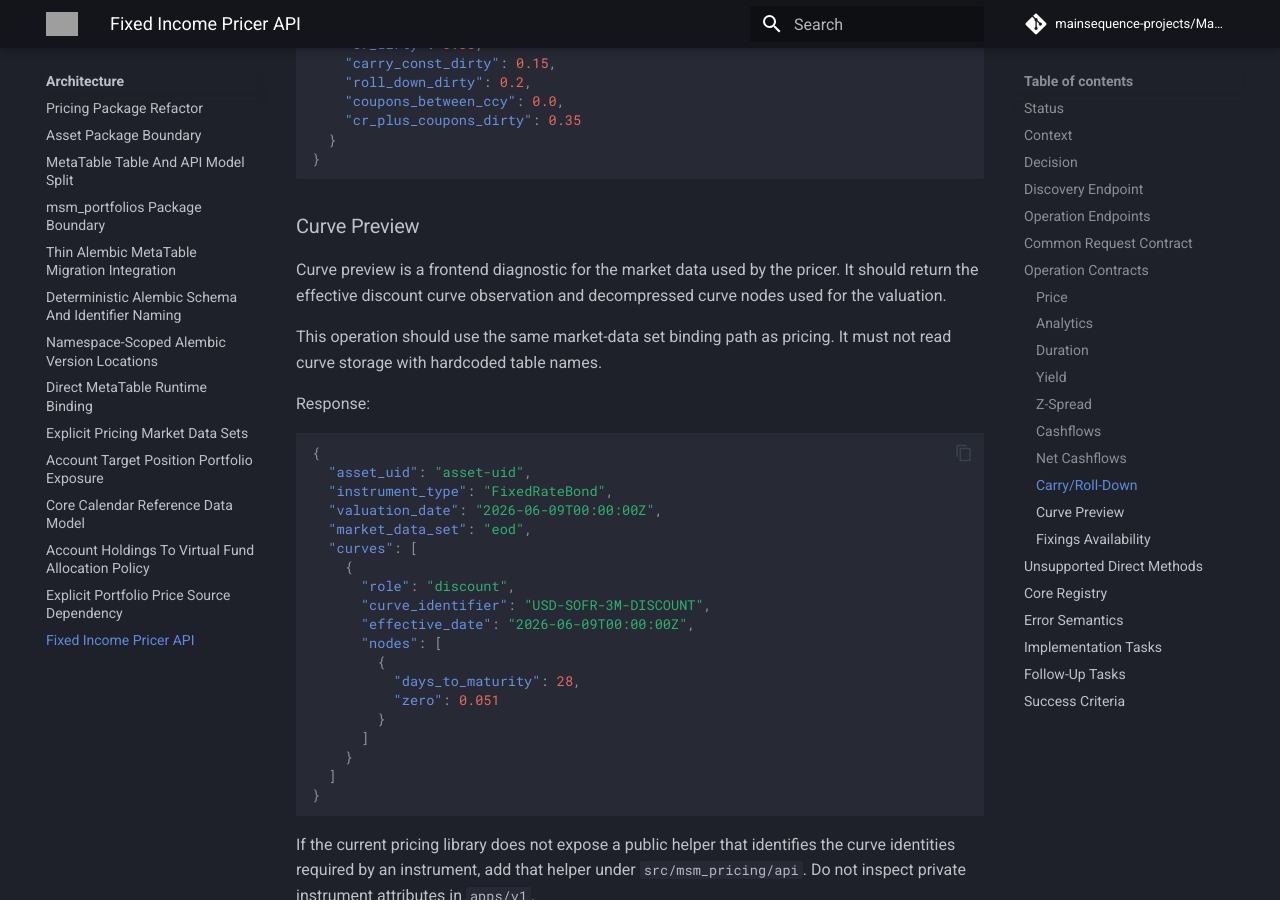
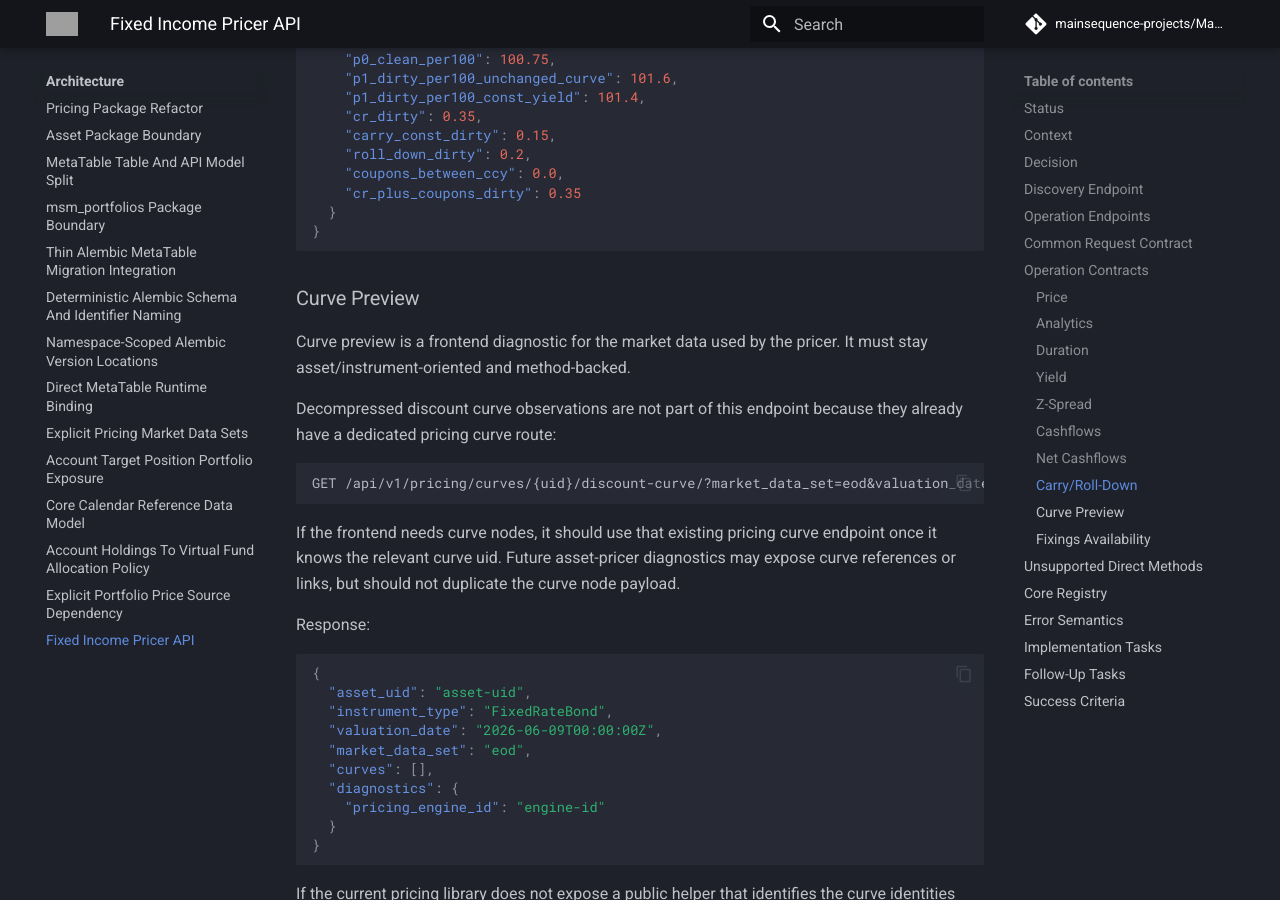
Before and after one commit to mainsequence-projects/MainSequenceMarkets, an MkDocs documentation site: the page built from docs/ADR/fast_api/v1/fixed-income-pricer-api.md, in a window 1280 px wide and 900 px high, scrolled down 8995 px. Built offline with MkDocs 1.6.1 and Material for MkDocs 9.7.7, drawn with Linux system fonts in a browser that asks for light colours; comment, search, counter and statistics services are not loaded; some of the changed text lies outside the part shown; grey boxes are pictures that could not be loaded.

````diff
--- a/docs/ADR/fast_api/v1/fixed-income-pricer-api.md
+++ b/docs/ADR/fast_api/v1/fixed-income-pricer-api.md
@@ -9,9 +9,14 @@ discovery, typed request/response contracts, OpenAPI assertions, route tests,
 and core execution tests are implemented.
 
 Current curve-preview and fixings-availability endpoints are implemented as
-method-backed diagnostics. They intentionally do not yet return decompressed
-curve nodes or per-index fixing coverage from storage. That deeper diagnostic
-payload remains tracked as follow-up work below.
+method-backed diagnostics. Decompressed curve nodes and effective curve dates
+are already exposed by the dedicated pricing curve route:
+
+```text
+GET /api/v1/pricing/curves/{uid}/discount-curve/
+```
+
+The asset pricer route should not duplicate that curve-storage endpoint.
 
 ## Context
 
@@ -471,11 +476,19 @@ Response:
 ### Curve Preview
 
 Curve preview is a frontend diagnostic for the market data used by the pricer.
-It should return the effective discount curve observation and decompressed curve
-nodes used for the valuation.
+It must stay asset/instrument-oriented and method-backed.
 
-This operation should use the same market-data set binding path as pricing. It
-must not read curve storage with hardcoded table names.
+Decompressed discount curve observations are not part of this endpoint because
+they already have a dedicated pricing curve route:
+
+```text
+GET /api/v1/pricing/curves/{uid}/discount-curve/?market_data_set=eod&valuation_date=2026-06-09T00:00:00Z
+```
+
+If the frontend needs curve nodes, it should use that existing pricing curve
+endpoint once it knows the relevant curve uid. Future asset-pricer diagnostics
+may expose curve references or links, but should not duplicate the curve node
+payload.
 
 Response:
 
@@ -485,19 +498,10 @@ Response:
   "instrument_type": "FixedRateBond",
   "valuation_date": "2026-06-09T00:00:00Z",
   "market_data_set": "eod",
-  "curves": [
-    {
-      "role": "discount",
-      "curve_identifier": "USD-SOFR-3M-DISCOUNT",
-      "effective_date": "2026-06-09T00:00:00Z",
-      "nodes": [
-        {
-          "days_to_maturity": 28,
-          "zero": 0.051
-        }
-      ]
-    }
-  ]
+  "curves": [],
+  "diagnostics": {
+    "pricing_engine_id": "engine-id"
+  }
 }
 ```
 
@@ -638,8 +642,9 @@ Do not convert missing market-data dependencies into empty pricing results.
 
 ## Follow-Up Tasks
 
-- [ ] Enhance `curve-preview` to return decompressed curve nodes and effective
-      curve dates from the selected pricing market-data set binding.
+- [ ] If the instrument/pricing engine exposes the selected curve uid, add that
+      curve reference or link to `curve-preview` so the frontend can call the
+      existing pricing curve discount-curve endpoint.
 - [ ] Enhance `fixings-availability` to return per-index required ranges,
       available ranges, missing count, and status from index fixing storage.
 - [ ] Enforce non-null `market_data_set` for operations whose instrument method
--- a/pyproject.toml
+++ b/pyproject.toml
@@ -4,7 +4,7 @@ build-backend = "hatchling.build"
 
 [project]
 name = "ms-markets"
-version = "0.0.50"
+version = "0.0.51"
 description = "Financial markets ORM, engines, and application management extensions for Main Sequence."
 readme = "README.md"
 requires-python = ">=3.11"
````
Also changed, not shown: CHANGELOG.md (+3 -0 lines), docs/knowledge/msm_portfolios/portfolios/index.md (+4 -1 lines), 3 other files.
